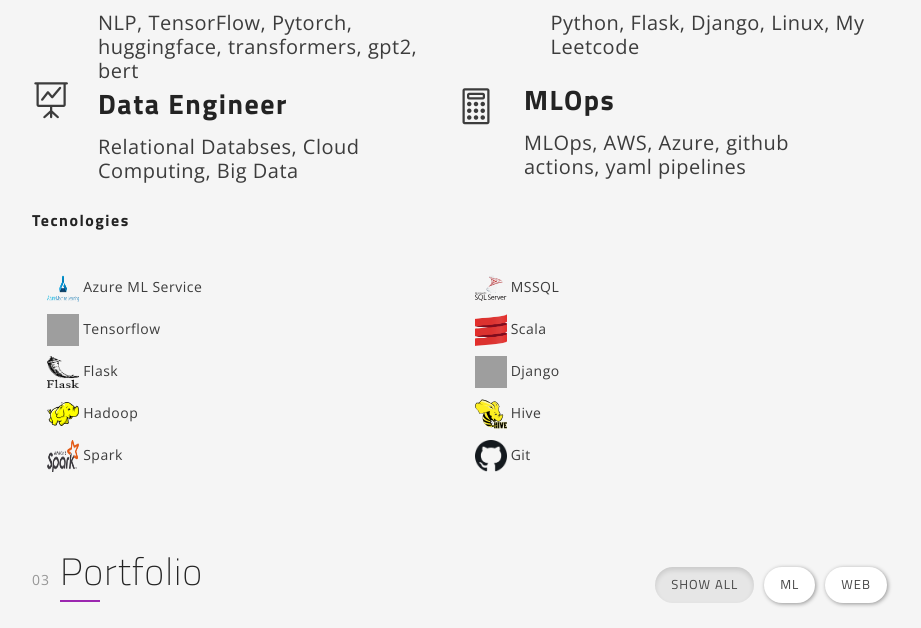
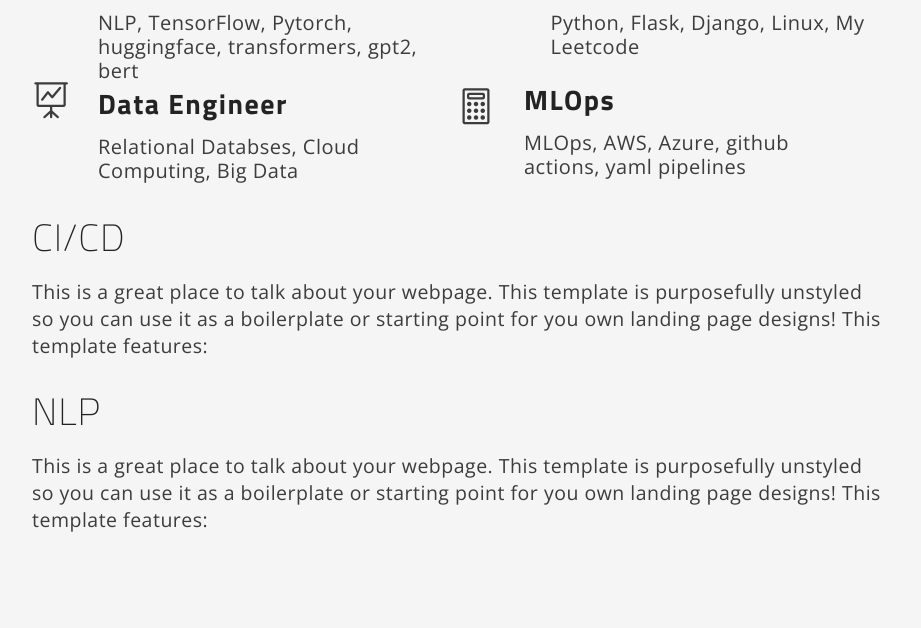
Before and after one commit to kromeo6/resume-website, a Django app: page / in a window 1280 px wide. Shown: the part 832-1460 px from the top of the page, without its empty margins (323-1244 px from the left). Run offline with Django 4.2, Linux system fonts and the light colour scheme; some libraries are stand-ins or nearby versions; grey boxes are pictures that could not be loaded.

Commit message:
added skills block, ci/cd ..

```diff
--- a/resumewebsite/resume/templates/home.html
+++ b/resumewebsite/resume/templates/home.html
@@ -243,8 +243,17 @@
                             </div>
                             <!-- end Service box 4 -->
 
+                            <!-- aqedan vamateb axal sections -->
+                            <div class="abc" style="margin-top: 300px;">
+                                <h2>CI/CD</h2>
+                                <p class="lead">This is a great place to talk about your webpage. This template is purposefully unstyled so you can use it as a boilerplate or starting point for you own landing page designs! This template features:</p>
 
-                             <div class="page-description-block" style="margin-top: 300px;">
+                                <h2>NLP</h2>
+                                <p class="lead">This is a great place to talk about your webpage. This template is purposefully unstyled so you can use it as a boilerplate or starting point for you own landing page designs! This template features:</p>
+
+                            </div>
+
+                    <!--         <div class="page-description-block" style="margin-top: 300px;">
                         <h3>Tecnologies</h3>
                         <div class="row" style="margin-top: 40px;">
                             <div class="col-sm-6">
@@ -296,7 +305,7 @@
                                 <span class="feature-icon-label">Git</span>
                             </div>
                         </div>
-                    </div>
+                    </div> -->
 
 
                         </div>
@@ -309,6 +318,29 @@
 
         </section>
         <!-- end Services section -->
+
+
+        <!-- aqedan vamateb axal sections
+        <div class="parent-container">
+        <section id="about-skills">
+            <div class="container px-4">
+                <div class="row gx-4 justify-content-center">
+                    <div class="col-lg-8">
+                        <h2>About this page</h2>
+                        <p class="lead">This is a great place to talk about your webpage. This template is purposefully unstyled so you can use it as a boilerplate or starting point for you own landing page designs! This template features:</p>
+                        <ul>
+                            <li>Clickable nav links that smooth scroll to page sections</li>
+                            <li>Responsive behavior when clicking nav links perfect for a one page website</li>
+                            <li>Bootstrap's scrollspy feature which highlights which section of the page you're on in the navbar</li>
+                            <li>Minimal custom CSS so you are free to explore your own unique design options</li>
+                        </ul>
+                    </div>
+                </div>
+            </div>
+        </section>
+        </div>>
+        -->
+
 
         <!-- Portfolio section -->
         <section id="portfolio">
--- a/resumewebsite/static/css/my_added.css
+++ b/resumewebsite/static/css/my_added.css
@@ -59,3 +59,11 @@
 .service-box > div:nth-of-type(2) h3 {
     font-size: 2em;
 }
+
+<!-- new section -->
+
+.abc h2 {
+    left: 260px;
+    margin-top: 400px;
+
+}
```
